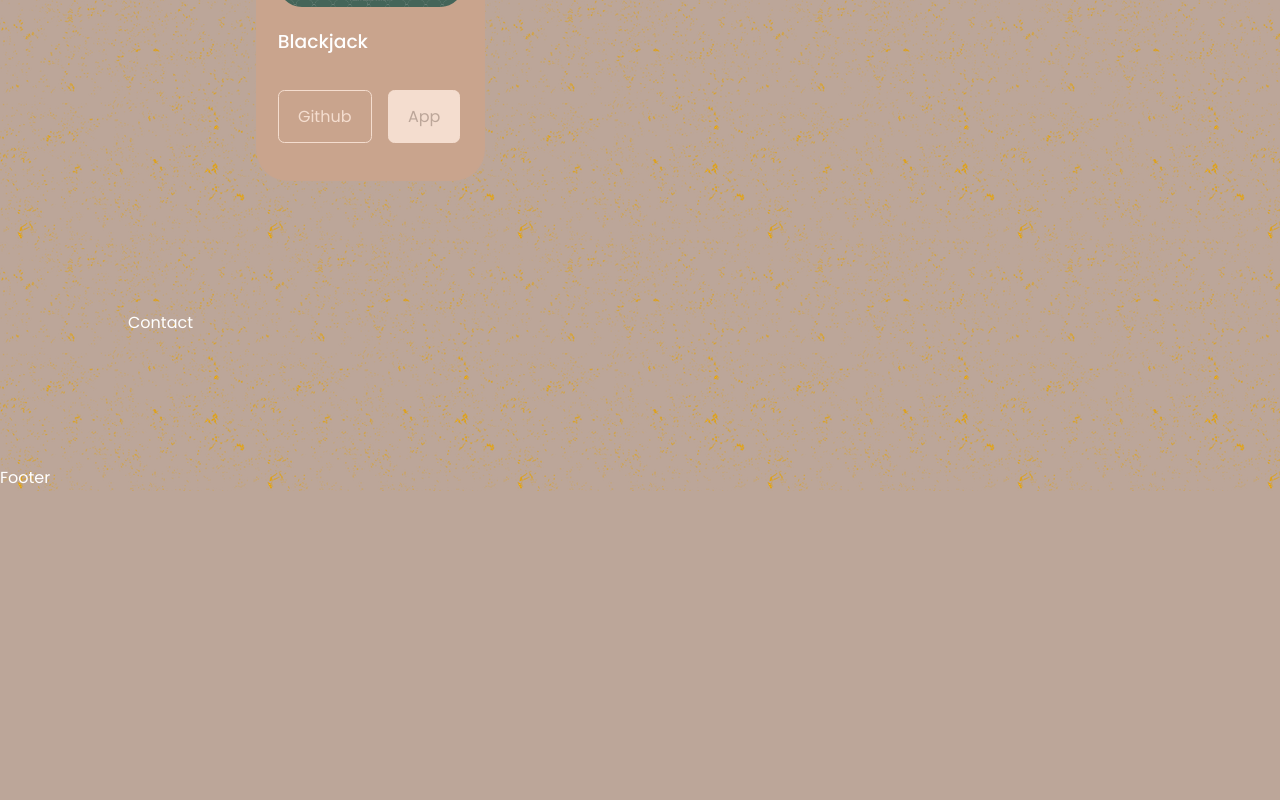
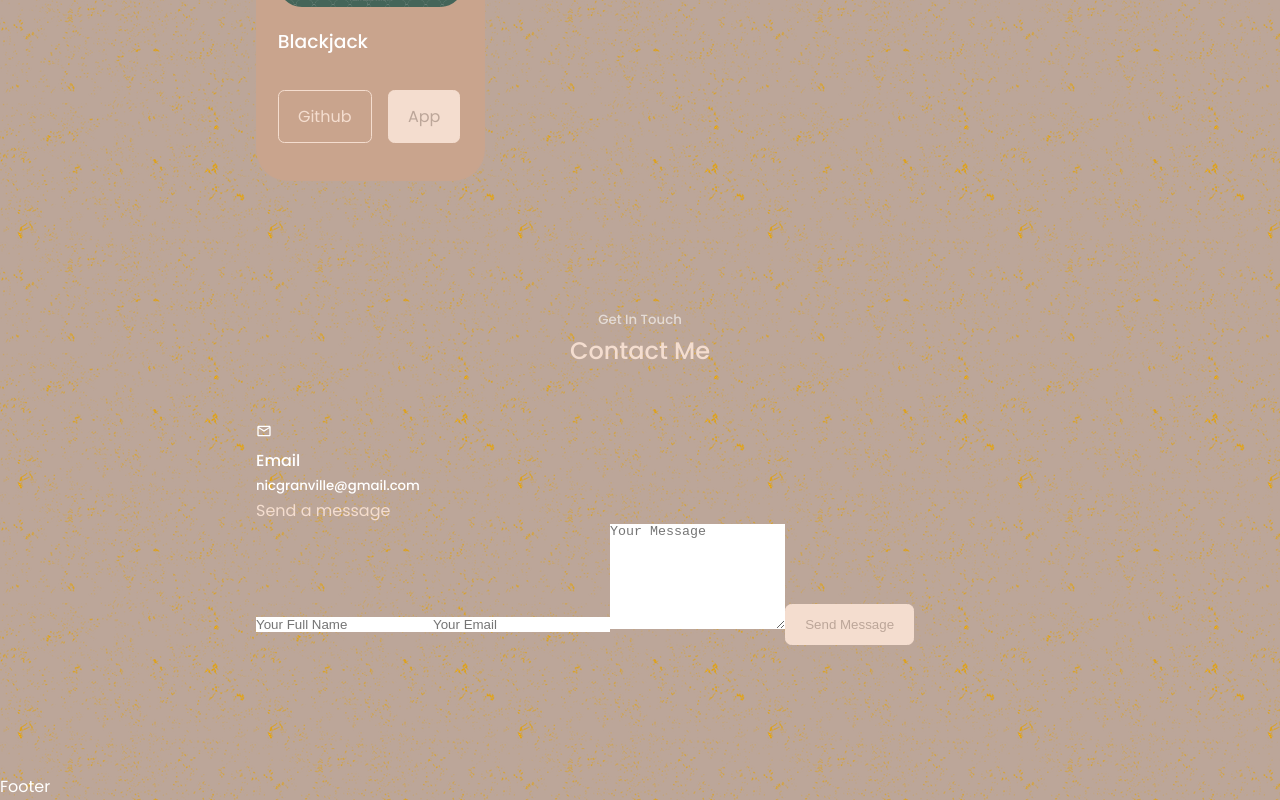
Before and after one commit to ngran4/react-portfolio, a React (Create React App) app: page / in a window 1280 px wide. Shown: the part 2901-3701 px from the top of the page. Before the commit the page ends 3392 px from the top, so only its background shows below. Built offline with nearby package versions, Linux system fonts and the light colour scheme.

Commit message:
add contact card and form

```diff
--- a/src/components/contact/Contact.jsx
+++ b/src/components/contact/Contact.jsx
@@ -1,9 +1,32 @@
 import React from 'react'
 import './contact.css'
+import {MdOutlineMail} from 'react-icons/md'
 
 const Contact = () => {
   return (
-    <section id='contact'>Contact</section>
+    <section id='contact'>
+      <h5>Get In Touch</h5>
+      <h2>Contact Me</h2>
+
+      <div className="container contact__container">
+        <div className="contact__options">
+          <article className='contact__option'>
+            <MdOutlineMail className='contact__option-icon'/>
+            <h4>Email</h4>
+            <h5>nicgranville@gmail.com</h5>
+            <a href="mailto:nicgranville@gmail.com" target="_blank">Send a message</a>
+          </article>
+        </div>
+
+        <form action="">
+          <input type="text" name='name' placeholder='Your Full Name' required />
+          <input type="email" name='email' placeholder='Your Email' required />
+          <textarea name="message" rows="7" placeholder='Your Message' required></textarea>
+          <button type='submit' className='btn btn-primary'>Send Message</button>
+        </form>
+      </div>
+
+    </section>
   )
 }
 
```
